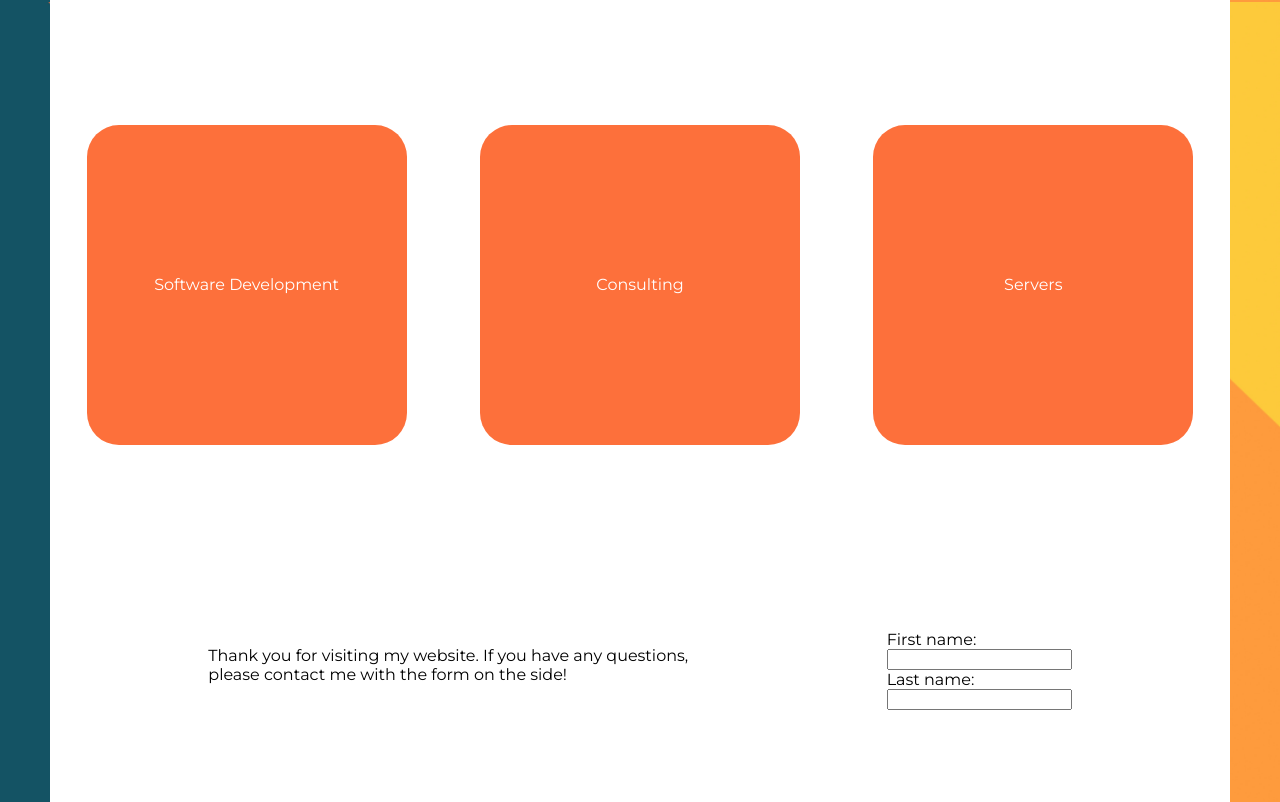
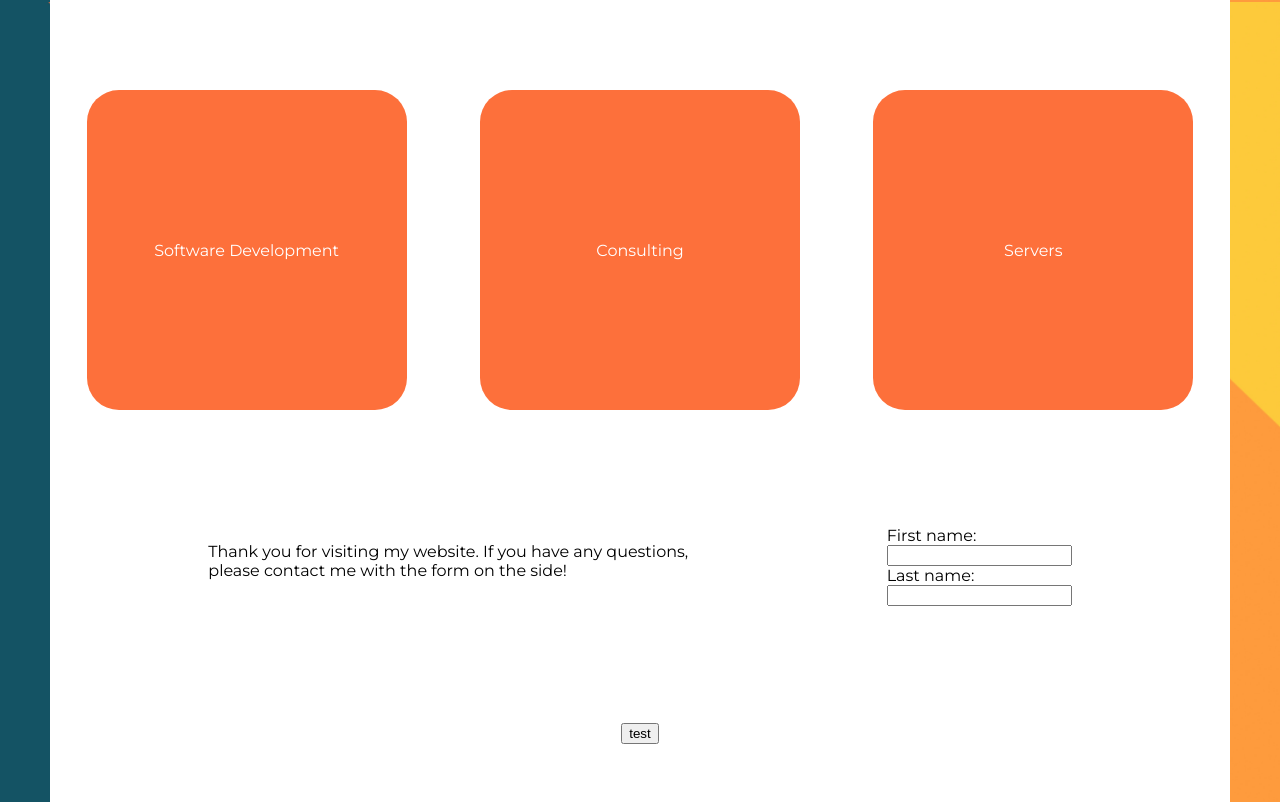
Before and after one commit to jviitamo/jubilant-octo-system, a Vue app: page / in a window 1280 px wide. Shown: the part 798-1600 px from the top of the page. Built offline with nearby package versions, Linux system fonts and the light colour scheme.

Commit message:
initial mail server commit

```diff
--- a/package.json
+++ b/package.json
@@ -8,9 +8,10 @@
     "lint": "vue-cli-service lint"
   },
   "dependencies": {
+    "axios": "^0.27.2",
     "core-js": "^3.8.3",
-    "vue": "^3.2.13",
-    "error-stack-parser": "2.0.6"
+    "error-stack-parser": "2.0.6",
+    "vue": "^3.2.13"
   },
   "devDependencies": {
     "@babel/core": "^7.12.16",
--- a/src/components/FooterContainer.vue
+++ b/src/components/FooterContainer.vue
@@ -10,16 +10,35 @@
             <input type="text" id="lname" name="lname">
         </form>
     </section>
+    <button @click="sendMail()">test</button>
 </template>
 
 <script>
+import axios from 'axios'
+
+
 /* eslint-disable */
 export default {
   name: 'FooterContainer',
   props: {
     msg: String
+  },
+  methods: {
+    sendMail() {
+        axios({
+            method: 'post',
+            url: 'http://localhost:3000/api/email/order-confirmation',
+            data: {
+                "name":"YourName",
+                "orderNr": "12344",
+                "toEmail": "jviitamo@gmail.com"
+            }
+        })
+        .then(data => console.log(data))
+    }
   }
 }
+
 </script>
 
 <!-- Add "scoped" attribute to limit CSS to this component only -->
@@ -32,6 +51,4 @@ export default {
     .goodbye-text {
         flex-basis: 50%;
     }
-    form {
-    }
 </style>
```
Also changed, not shown: 1 other file (tests, documents, lock files or other folders).
